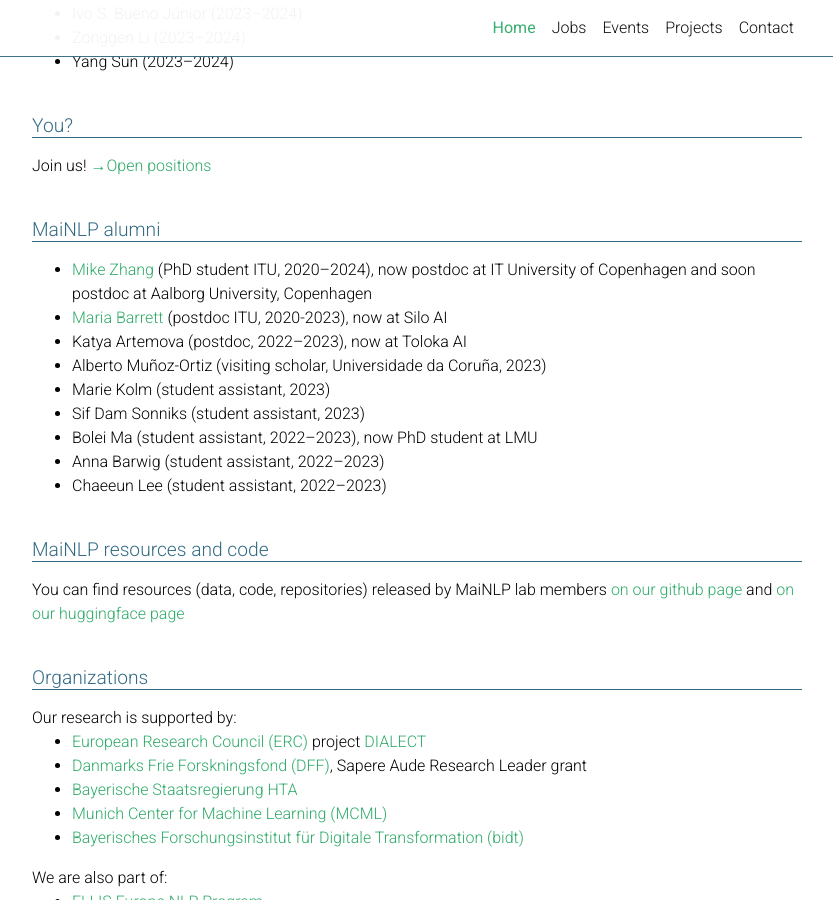
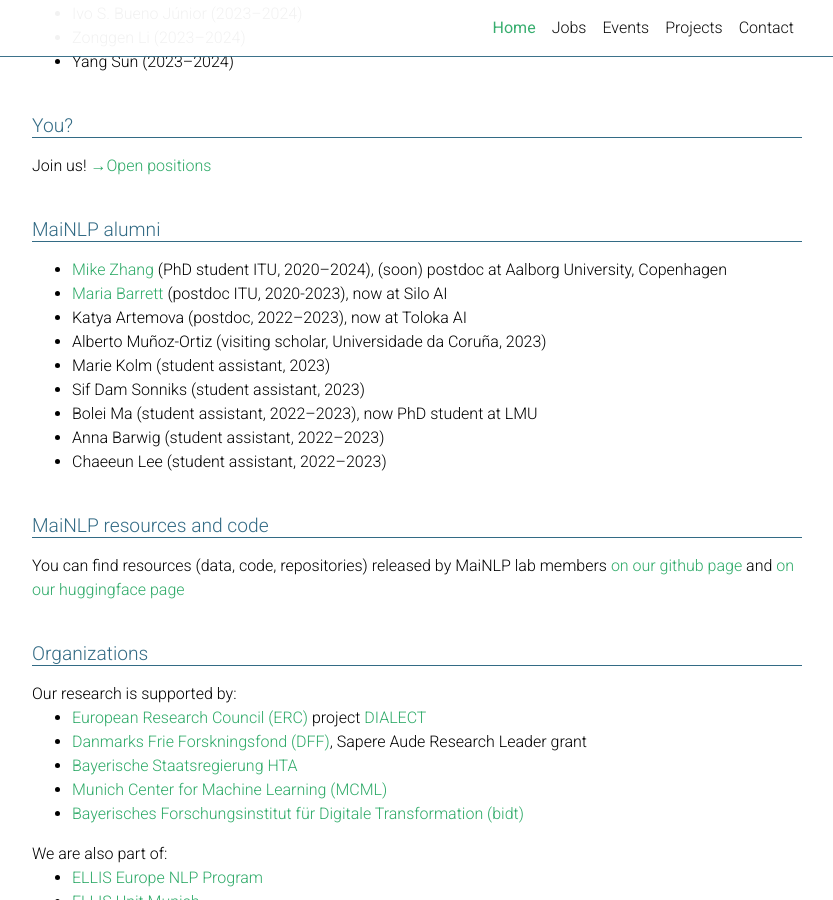
Before and after one commit to mainlp/mainlp.github.io, a Jekyll site: the page built from _pages/about.md, in a window 1280 px wide and 900 px high, scrolled down 3955 px. Shown: the whole window, without its empty margins (223-1056 px from the left). Built offline with Jekyll 4.4.1, drawn with Linux system fonts in a browser that asks for light colours; full-size pictures stand in for the smaller copies a plugin makes; comment, search, counter and statistics services are not loaded; a style sheet for code colours, icons or effects is not loaded.

Commit message:
Update about.md

```diff
--- a/_pages/about.md
+++ b/_pages/about.md
@@ -232,7 +232,7 @@ In broad terms, our aim is to make NLP models more robust, so that they can deal
 
  <h2 class="category">MaiNLP alumni</h2>
   <ul>
-    <li><a href="https://jjzha.github.io/">Mike Zhang</a> (PhD student ITU, 2020–2024), now postdoc at IT University of Copenhagen and soon postdoc at Aalborg University, Copenhagen</li>
+    <li><a href="https://jjzha.github.io/">Mike Zhang</a> (PhD student ITU, 2020–2024), (soon) postdoc at Aalborg University, Copenhagen</li>
     <li><a href="https://mariabarrett.github.io/">Maria Barrett</a> (postdoc ITU, 2020-2023), now at Silo AI</li>
     <li>Katya Artemova (postdoc, 2022–2023), now at Toloka AI</li>
     <li>Alberto Muñoz-Ortiz (visiting scholar, Universidade da Coruña, 2023)</li>
```
